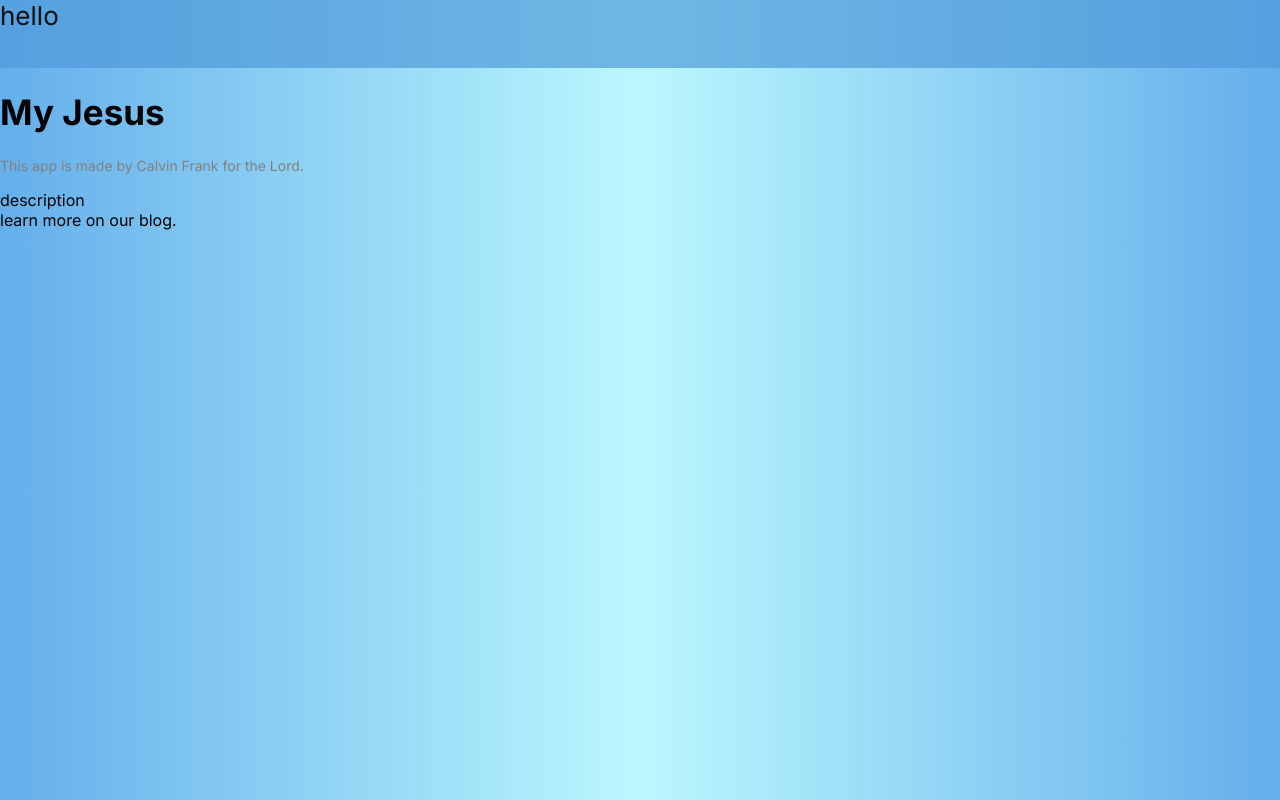
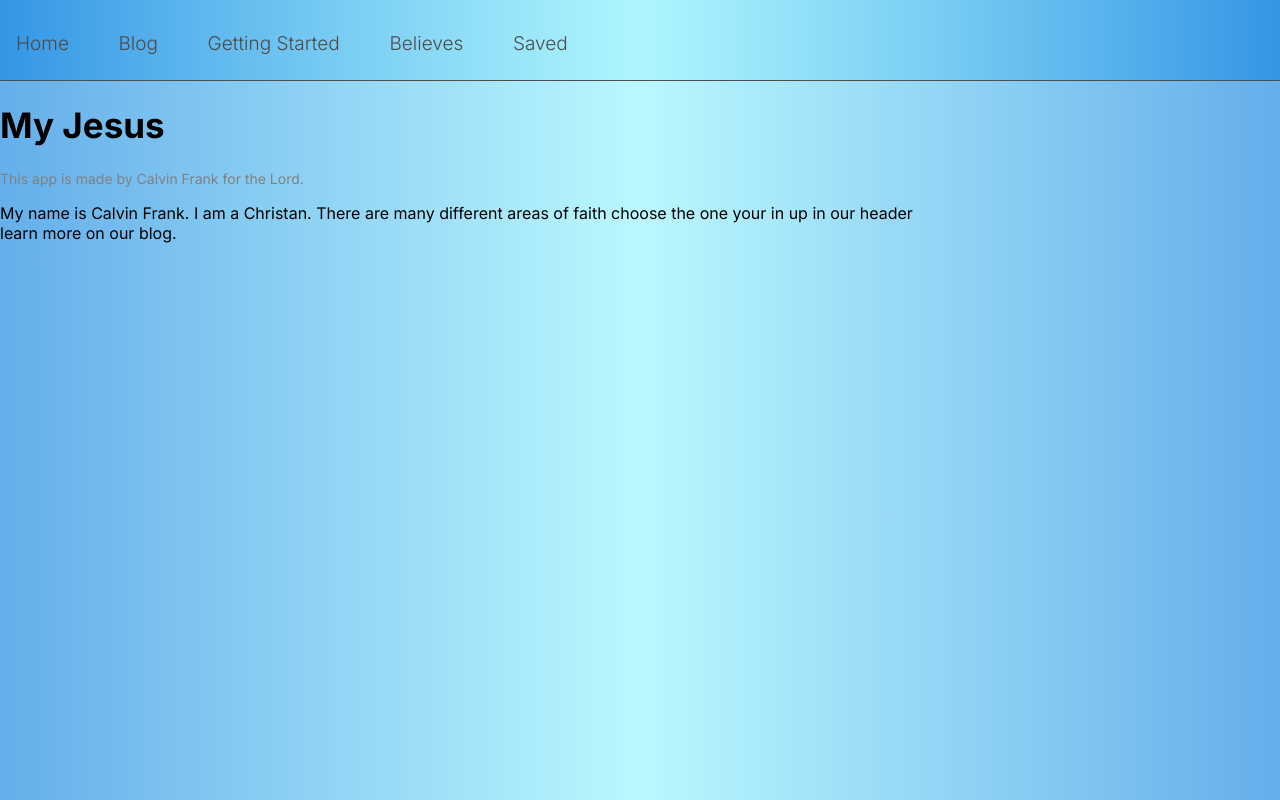
Before and after one commit to CalvinFrank/My-Jesus, a Next.js app: page / in a window 1280 px wide. Built offline with nearby package versions, Linux system fonts and the light colour scheme.

Commit message:
v. 0.2.0.2 Header made. links not made.

```diff
--- /dev/null
+++ b/app/components/header.js
@@ -0,0 +1,16 @@
+"use client"
+import { useRouter } from "next/navigation"
+import styles from "./header.module.css"
+
+export default function Header() {
+  const router = useRouter()
+  return (
+    <header className={styles.header}>
+      <p onClick={()=>{router.push("/")}}>Home</p>
+      <p>Blog</p>
+      <p>Getting Started</p>
+      <p>Believes</p>
+      <p>Saved</p>
+    </header>
+  )
+}
--- /dev/null
+++ b/app/components/header.module.css
@@ -0,0 +1,19 @@
+.header {
+  display:flex;
+  background: linear-gradient(90deg,rgba(32, 139, 226, 0.71),rgba(172, 246, 254, 0.9),rgba(32, 139, 226, 0.71));
+  height: 10vh;
+  border-bottom: solid 0.5px rgb(78, 78, 78);
+  width: 100vw;
+  flex-direction: row;
+}
+.header > p {
+  font-size: 19px;
+  font-weight: 340;
+  color: rgb(75, 75, 75);
+  margin-bottom: 0;
+  margin-left: 2vh;
+  margin-right: 4.2vh;
+  margin-top: 4vh;
+  user-select: none;
+  cursor: pointer;
+}
--- a/app/layout.js
+++ b/app/layout.js
@@ -1,18 +1,18 @@
+import { useRouter } from 'next/navigation'
 import { Inter } from 'next/font/google'
 import './globals.css'
+import Header from './components/header'
 
 const inter = Inter({ subsets: ['latin'] })
-
-export const metadata = {
-  title: 'Create Next App',
-  description: 'Generated by create next app',
-}
 
 export default function RootLayout({ children }) {
   return (
     <html lang="en">
       <title>My Jesus</title>
-      <body className={inter.className}>{children}</body>
+      <body className={inter.className}>
+        <Header></Header>
+        {children}
+      </body>
     </html>
   )
 }
--- a/app/page.js
+++ b/app/page.js
@@ -1,15 +1,11 @@
-import Image from 'next/image'
 import styles from './page.module.css'
 
 export default function Home() {
   return (
       <div>
-        <header className={styles.header}>
-          <p>hello</p>
-        </header>
         <h1 className={styles.title}>My Jesus</h1>
         <p className={styles.subtitle}>This app is made by Calvin Frank for the Lord.</p>
-        <p>description <br />learn more on our blog.</p>
+        <p>My name is Calvin Frank.  I am a Christan.  There are many different areas of faith choose the one your in up in our header <br />learn more on our blog.</p>
       </div>
   )
 }
--- a/app/page.module.css
+++ b/app/page.module.css
@@ -6,13 +6,3 @@
 .title {
   font-size: 35px;
 }
-
-.header {
-  background-color: rgba(78, 155, 218, 0.695);
-  height: 8.5vh;
-  font-size: 26px;
-  color: rgb(17, 17, 17);
-}
-.header > p {
-  margin: 0;
-}
```
